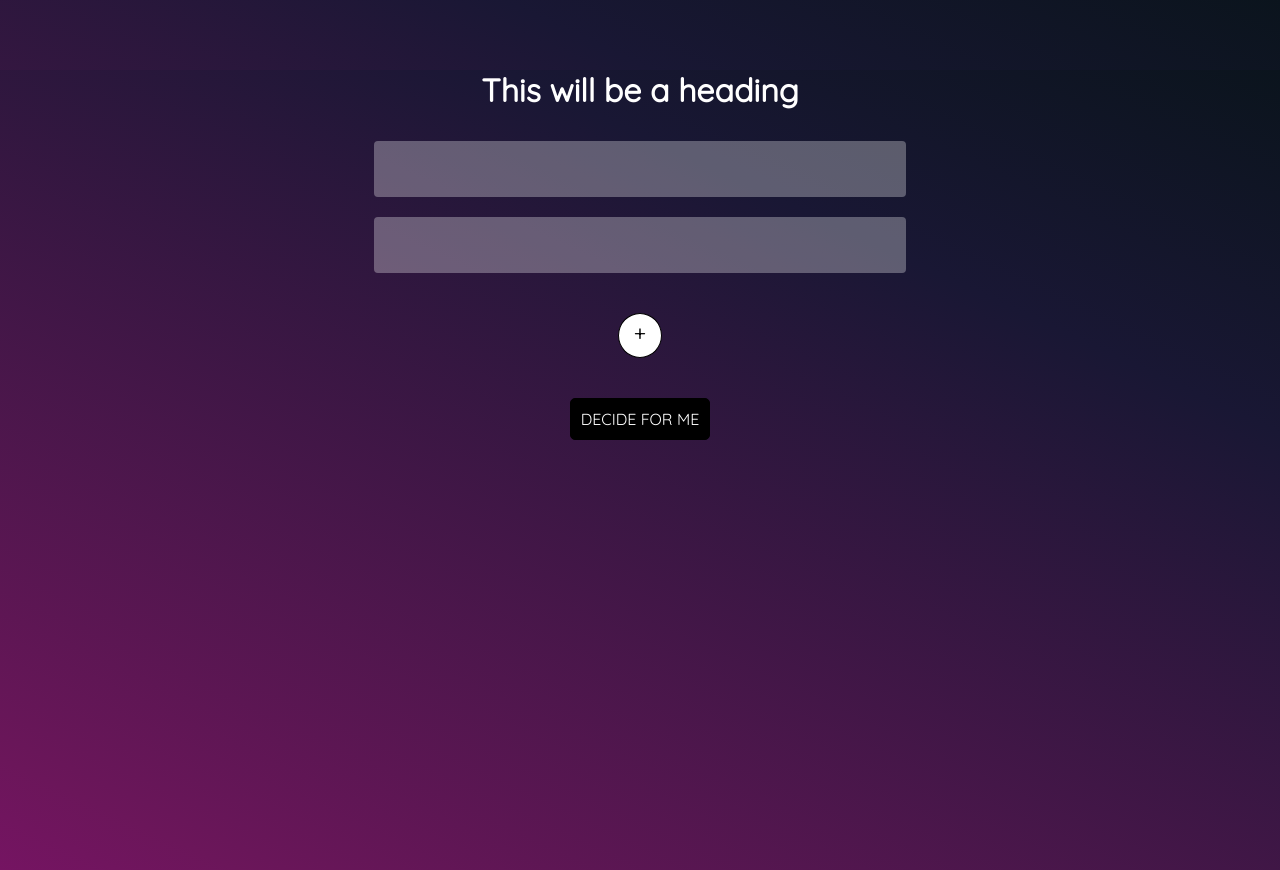
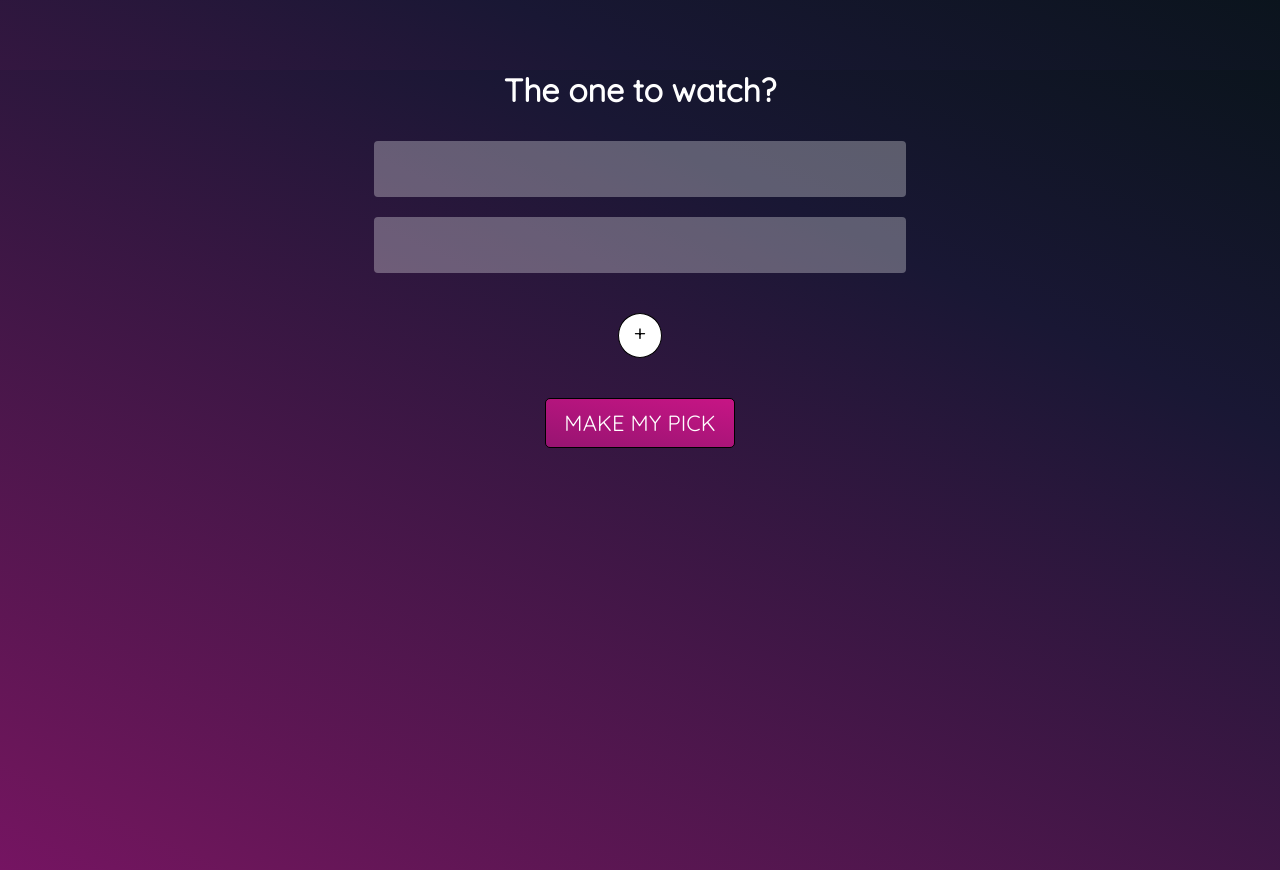
Before and after one commit to naominext/feet, a React (Create React App) app: page / in a window 1280 px wide. Built offline with nearby package versions, Linux system fonts and the light colour scheme.

Commit message:
Submit button styling and text content change

```diff
--- a/src/Components/App/App.js
+++ b/src/Components/App/App.js
@@ -70,7 +70,7 @@ class App extends React.Component {
   render() {
     return (
       <div className="App">
-        <h1>This will be a heading</h1>
+        <h1>The one to watch?</h1>
         < Form inputs={this.state.inputs} onInputChange={this.updateInput} onAddInput={this.addInput} onRemoveInput={this.removeInput} onSubmit={this.submitForm} />
       </div>
     )
--- a/src/Components/Form/Form.css
+++ b/src/Components/Form/Form.css
@@ -11,6 +11,7 @@ form a {
     border-radius: 5px;
     text-decoration: none;
     text-transform: uppercase;
+    font-size: 22px;
 }
 
 .add-remove {
@@ -32,10 +33,12 @@ form a {
 }
 
 #submit {
-    background-color: black;
+    background-image: linear-gradient(190deg, rgba(199,21,133,1) 0%, rgba(151,20,113,1) 100%);
     color: white;
+    padding: 10px 18px;
+    letter-spacing: 0.1px;
 }
 
 #submit:hover {
-    background-color: #404040;
+    background-image: linear-gradient(190deg, rgba(217,43,152,1) 0%, rgba(199,21,133,1) 100%);
 }
--- a/src/Components/Form/Form.js
+++ b/src/Components/Form/Form.js
@@ -36,7 +36,7 @@ class Form extends React.Component {
                     <a style={{ display: this.props.inputs.length > 2 ? 'inline-block' : 'none' }} href="#" onClick={this.handleRemoveInput} >&#45;</a>
                     <a href="#" onClick={this.handleAddInput} >&#43;</a>
                 </div>
-                <a id="submit" href="#" onClick={this.handleSubmit}>Decide for me</a>
+                <a id="submit" href="#" onClick={this.handleSubmit}>Make my pick</a>
             </form>
         )
     }
```
